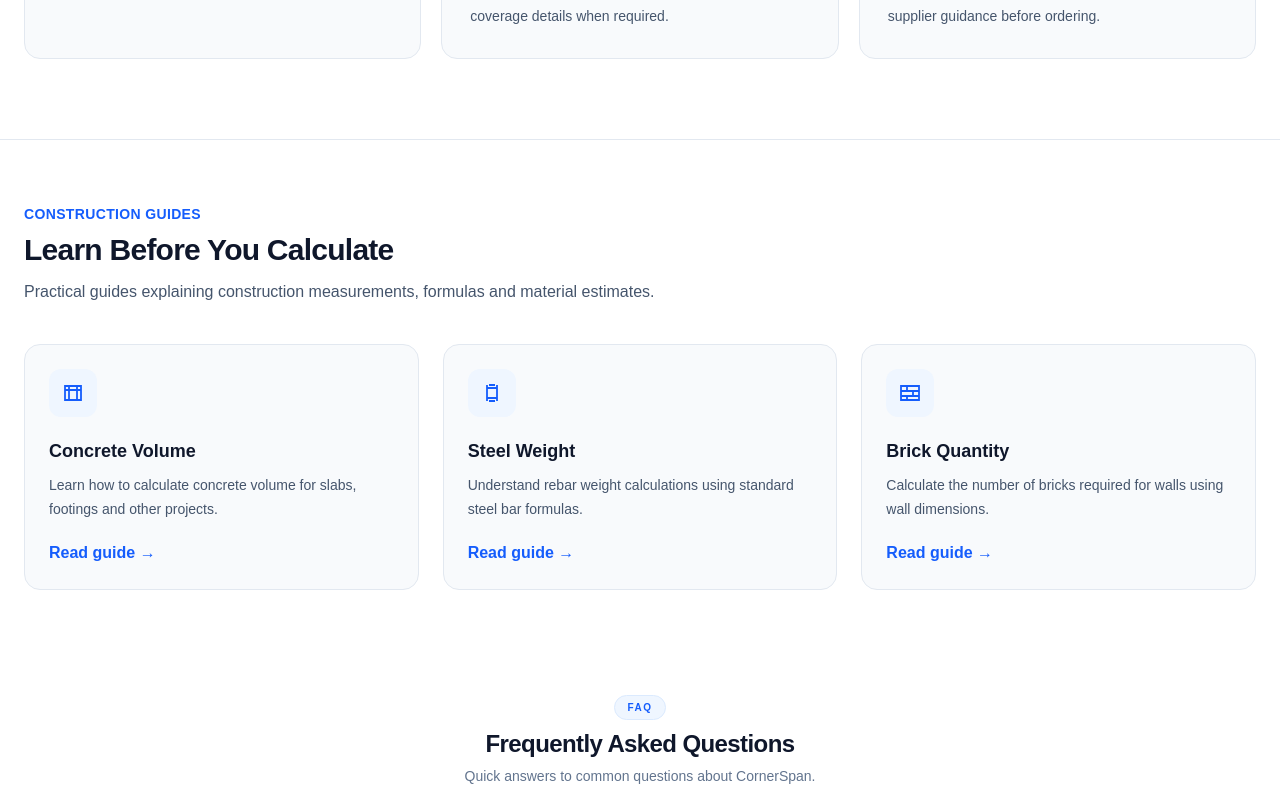
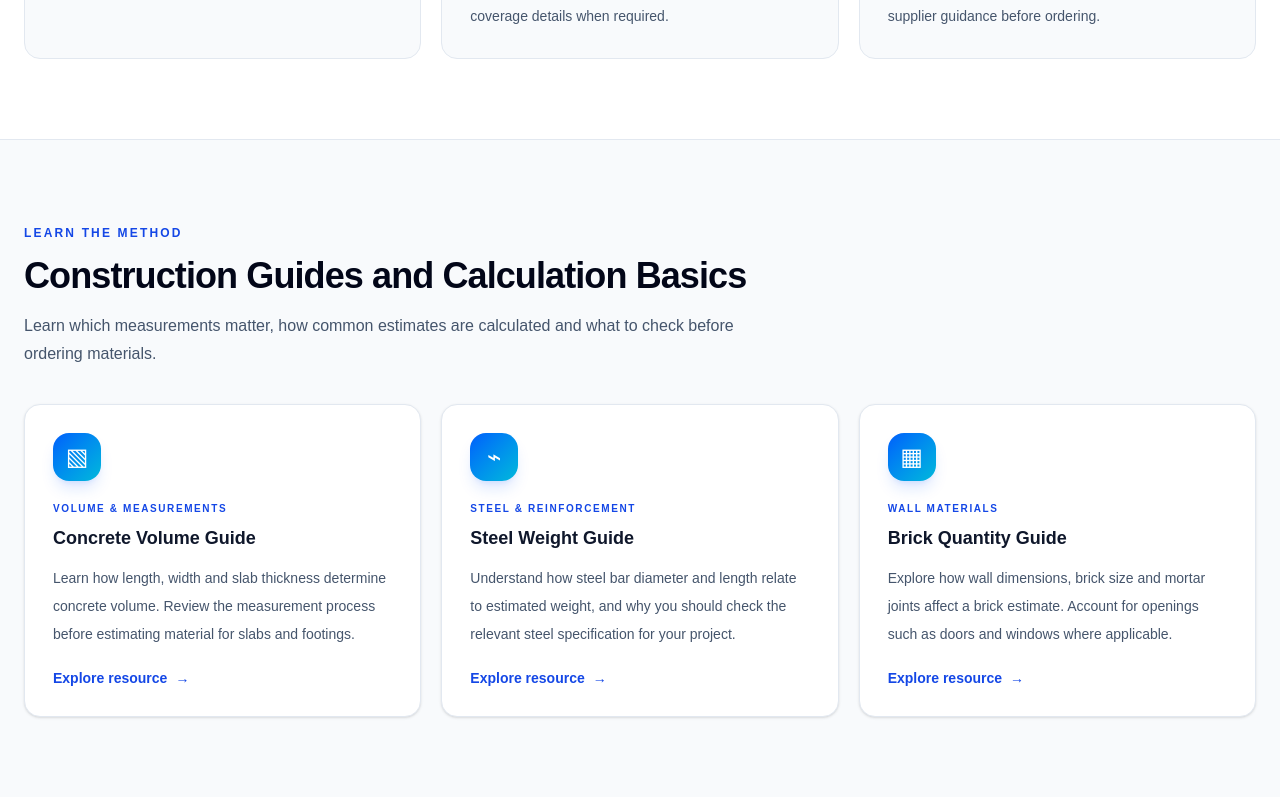
Before and after one commit to km7max-cmd/cornerspan, a Next.js app: page / in a window 1280 px wide. Shown: the part 2780-3580 px from the top of the page. Built offline with nearby package versions, Linux system fonts and the light colour scheme.

Commit message:
Update guide titles and descriptions in CalculatorGuides

```diff
--- a/components/CalculatorGuides.tsx
+++ b/components/CalculatorGuides.tsx
@@ -1,107 +1,85 @@
+
 import Link from "next/link";
 
 const guides = [
   {
-    title: "Concrete Volume",
+    title: "Concrete Volume Guide",
     description:
-      "Learn how to calculate concrete volume for slabs, footings and other projects.",
+      "Learn how length, width and slab thickness determine concrete volume. Review the measurement process before estimating material for slabs and footings.",
     href: "/guides/concrete-volume",
-    icon: (
-      <svg
-        viewBox="0 0 24 24"
-        fill="none"
-        stroke="currentColor"
-        strokeWidth="1.8"
-        className="h-6 w-6"
-        aria-hidden="true"
-      >
-        <path d="M4 5h16v14H4z" />
-        <path d="M4 9h16M8 5v14M16 5v14" />
-      </svg>
-    ),
+    category: "VOLUME & MEASUREMENTS",
+    icon: "▧",
   },
   {
-    title: "Steel Weight",
+    title: "Steel Weight Guide",
     description:
-      "Understand rebar weight calculations using standard steel bar formulas.",
+      "Understand how steel bar diameter and length relate to estimated weight, and why you should check the relevant steel specification for your project.",
     href: "/guides/steel-weight",
-    icon: (
-      <svg
-        viewBox="0 0 24 24"
-        fill="none"
-        stroke="currentColor"
-        strokeWidth="1.8"
-        className="h-6 w-6"
-        aria-hidden="true"
-      >
-        <path d="M7 4v16M17 4v16" />
-        <path d="M7 7h10M7 17h10" />
-        <path d="M9 4h6M9 20h6" />
-      </svg>
-    ),
+    category: "STEEL & REINFORCEMENT",
+    icon: "⌁",
   },
   {
-    title: "Brick Quantity",
+    title: "Brick Quantity Guide",
     description:
-      "Calculate the number of bricks required for walls using wall dimensions.",
+      "Explore how wall dimensions, brick size and mortar joints affect a brick estimate. Account for openings such as doors and windows where applicable.",
     href: "/calculators/brick",
-    icon: (
-      <svg
-        viewBox="0 0 24 24"
-        fill="none"
-        stroke="currentColor"
-        strokeWidth="1.8"
-        className="h-6 w-6"
-        aria-hidden="true"
-      >
-        <path d="M3 5h18v14H3z" />
-        <path d="M3 10h18M3 15h18" />
-        <path d="M9 5v5M15 10v5M9 15v4" />
-      </svg>
-    ),
+    category: "WALL MATERIALS",
+    icon: "▦",
   },
 ];
 
 export default function CalculatorGuides() {
   return (
-    <section className="border-t border-slate-200 bg-white py-16">
-      <div className="mx-auto max-w-7xl px-6">
-        <div className="mb-10 max-w-2xl">
-          <p className="mb-2 text-sm font-semibold uppercase tracking-wide text-blue-600">
-            Construction Guides
-          </p>
+    <section className="border-t border-slate-200 bg-slate-50 py-16 sm:py-20">
+      <div className="mx-auto max-w-7xl px-5 sm:px-6">
+        <div className="flex flex-col justify-between gap-4 sm:flex-row sm:items-end">
+          <div className="max-w-3xl">
+            <span className="text-xs font-bold uppercase tracking-[0.18em] text-blue-700">
+              Learn the method
+            </span>
 
-          <h2 className="text-3xl font-bold tracking-tight text-slate-900">
-            Learn Before You Calculate
-          </h2>
+            <h2 className="mt-3 text-3xl font-black tracking-tight text-slate-950 sm:text-4xl">
+              Construction Guides and Calculation Basics
+            </h2>
 
-          <p className="mt-3 text-slate-600">
-            Practical guides explaining construction measurements,
-            formulas and material estimates.
-          </p>
+            <p className="mt-4 text-base leading-7 text-slate-600">
+              Learn which measurements matter, how common estimates are
+              calculated and what to check before ordering materials.
+            </p>
+          </div>
         </div>
 
-        <div className="grid gap-6 md:grid-cols-3">
+        <div className="mt-9 grid gap-5 md:grid-cols-3">
           {guides.map((guide) => (
             <Link
               key={guide.href}
               href={guide.href}
-              className="group rounded-2xl border border-slate-200 bg-slate-50 p-6 transition hover:-translate-y-0.5 hover:border-blue-300 hover:bg-white hover:shadow-sm"
+              className="group flex h-full flex-col rounded-2xl border border-slate-200 bg-white p-6 shadow-sm transition hover:-translate-y-1 hover:border-blue-300 hover:shadow-xl hover:shadow-blue-900/5 sm:p-7"
             >
-              <div className="mb-5 flex h-12 w-12 items-center justify-center rounded-xl bg-blue-50 text-blue-600">
+              <div className="flex h-12 w-12 items-center justify-center rounded-2xl bg-gradient-to-br from-blue-600 to-cyan-500 text-2xl text-white shadow-lg shadow-blue-600/15">
                 {guide.icon}
               </div>
 
-              <h3 className="text-lg font-semibold text-slate-900 group-hover:text-blue-600">
+              <p className="mt-5 text-[10px] font-bold tracking-[0.16em] text-blue-700">
+                {guide.category}
+              </p>
+
+              <h3 className="mt-2 text-lg font-bold text-slate-900 transition group-hover:text-blue-700">
                 {guide.title}
               </h3>
 
-              <p className="mt-2 text-sm leading-6 text-slate-600">
+              <p className="mt-3 text-sm leading-7 text-slate-600">
                 {guide.description}
               </p>
 
-              <span className="mt-5 inline-flex font-semibold text-blue-600">
-                Read guide →
+              <span className="mt-auto inline-flex items-center pt-5 text-sm font-bold text-blue-700">
+                Explore resource
+                <span
+                  aria-hidden="true"
+                  className="ml-2 transition-transform group-hover:translate-x-1"
+                >
+                  →
+                </span>
               </span>
             </Link>
           ))}
```
